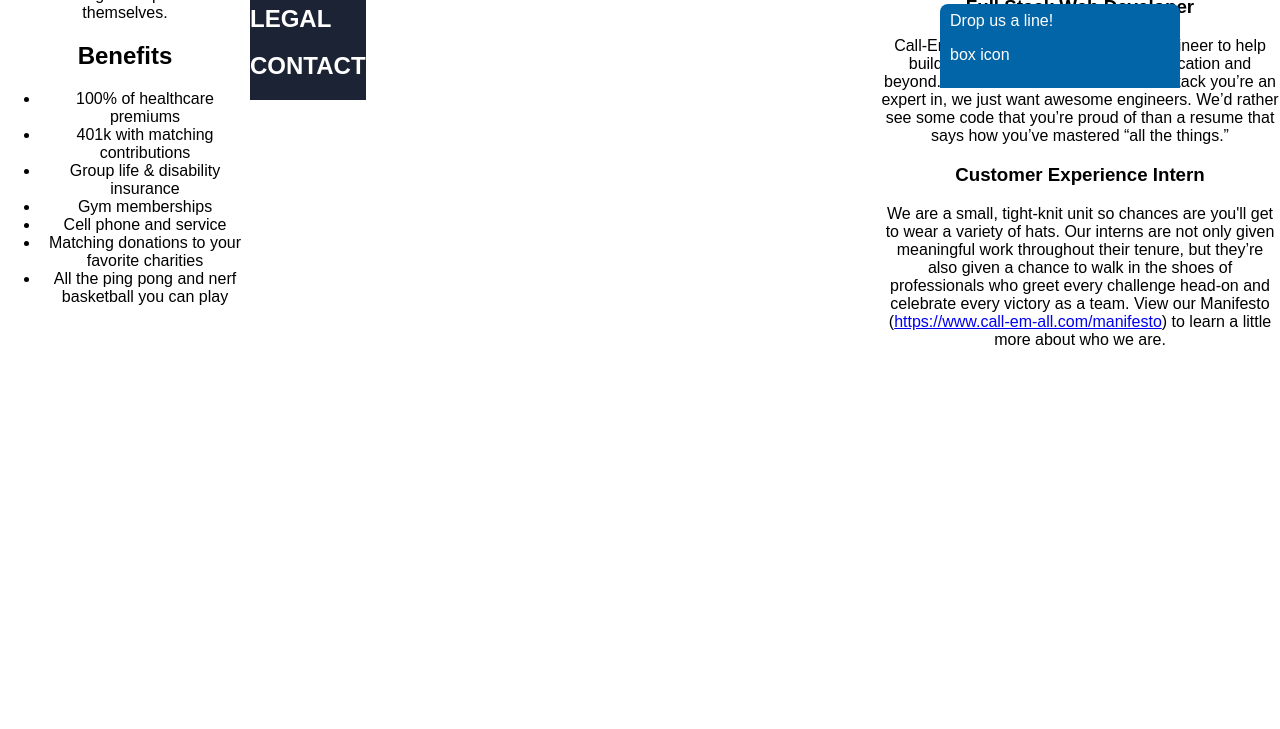
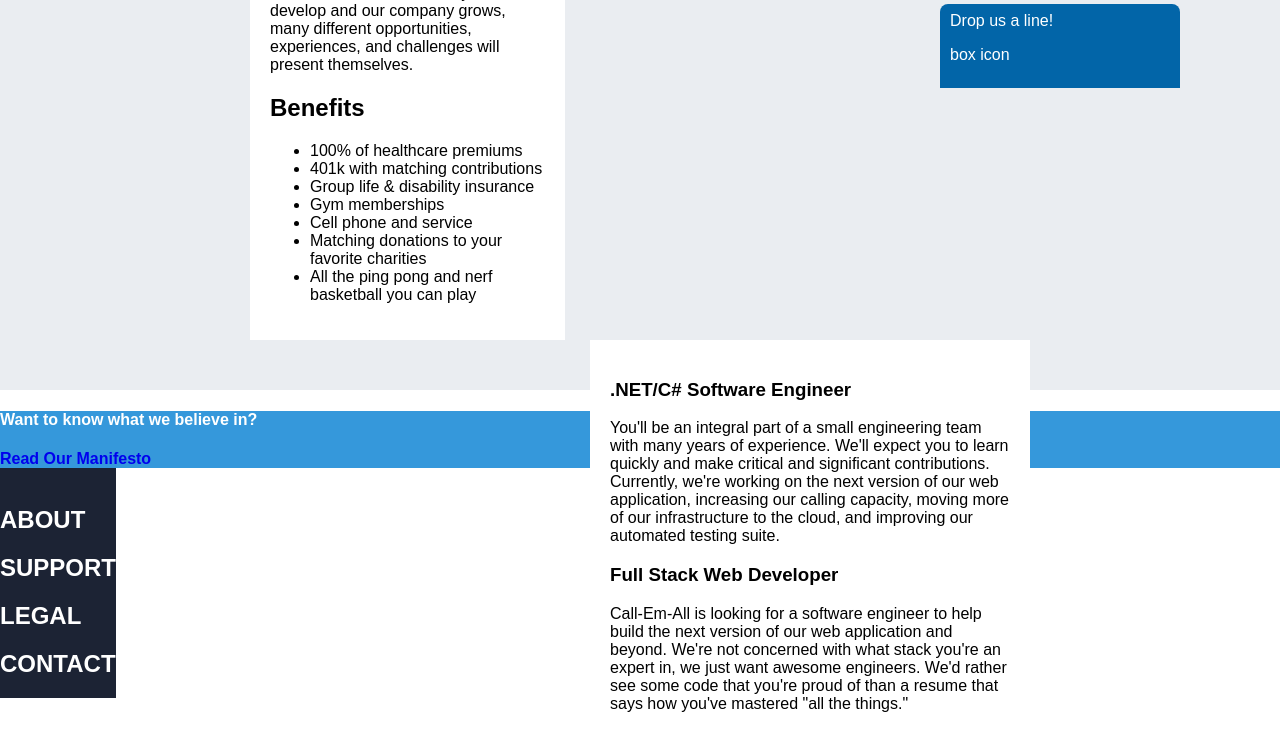
Before and after one commit to m2mathew/cea-job-listing, a plain HTML site: page index.html in a window 1280 px wide. Shown: the part 712-1441 px from the top of the page. Before the commit the page ends 1077 px from the top, so only its background shows below. Drawn offline with Linux system fonts and the light colour scheme.

Commit message:
Cleaning up formatting and adding text

```diff
--- a/index.html
+++ b/index.html
@@ -25,7 +25,7 @@
 
 	<header class"header">
 			<h1 class="header-title">Join Our Fabulous Team</h1>
-			<p class="header-text">We're a group of passionate people who believe in our product and like to have fun while we work. If this sounds like you, we'd love to have you on our team.</p>
+			<p class="header-text">We&#39;re a group of passionate people who believe in our product and like to have fun while we work. If this sounds like you, we&#39;d love to have you on our team.</p>
 			<div id="help-sidebar">HELP</div>
 	</header>
 
@@ -34,7 +34,7 @@
 			<div class="left-container">
 				<div class="culture">
 					<h2>Our Culture</h2>
-					<p>We are a small tight-knit team, so you'll get a chance to wear many hats and directly impact the direction and success of Call-Em-All. As your skills develop and our company grows, many different opportunities, experiences, and challenges will present themselves.</p>
+					<p>We are a small tight-knit team, so you&#39;ll get a chance to wear many hats and directly impact the direction and success of Call-Em-All. As your skills develop and our company grows, many different opportunities, experiences, and challenges will present themselves.</p>
 				</div>
 				<div class="benefits">
 					<h2>Benefits</h2>
@@ -52,15 +52,15 @@
 			<div class="right-container">
 				<div class="dot-net-engineer">
 				<h3>.NET/C# Software Engineer</h3>
-				<p>You'll be an integral part of a small engineering team with many years of experience. We'll expect you to learn quickly and make critical and significant contributions. Currently, we're working on the next version of our web application, increasing our calling capacity, moving more of our infrastructure to the cloud, and improving our automated testing suite.</p>
+				<p>You&#39;ll be an integral part of a small engineering team with many years of experience. We&#39;ll expect you to learn quickly and make critical and significant contributions. Currently, we&#39;re working on the next version of our web application, increasing our calling capacity, moving more of our infrastructure to the cloud, and improving our automated testing suite.</p>
 				</div>
 				<div class="front-end-developer">
 					<h3>Full Stack Web Developer</h3>
-					<p>Call-Em-All is looking for a software engineer to help build the next version of our web application and beyond. We’re not concerned with what stack you’re an expert in, we just want awesome engineers. We’d rather see some code that you’re proud of than a resume that says how you’ve mastered “all the things.”</p>
+					<p>Call-Em-All is looking for a software engineer to help build the next version of our web application and beyond. We&#39;re not concerned with what stack you&#39;re an expert in, we just want awesome engineers. We&#39;d rather see some code that you&#39;re proud of than a resume that says how you&#39;ve mastered &quot;all the things.&quot;</p>
 				</div>
 				<div class="cx-intern">
 					<h3>Customer Experience Intern</h3>
-					<p>We are a small, tight-knit unit so chances are you'll get to wear a variety of hats. Our interns are not only given meaningful work throughout their tenure, but they’re also given a chance to walk in the shoes of professionals who greet every challenge head-on and celebrate every victory as a team. View our Manifesto (<a href="https://www.call-em-all.com/manifesto">https://www.call-em-all.com/manifesto</a>) to learn a little more about who we are.</p>
+					<p>We are a small, tight-knit unit so chances are you&#39;ll get to wear a variety of hats. Our interns are not only given meaningful work throughout their tenure, but they&#39;re also given a chance to walk in the shoes of professionals who greet every challenge head-on and celebrate every victory as a team. View our Manifesto (<a href="https://www.call-em-all.com/manifesto">https://www.call-em-all.com/manifesto</a>) to learn a little more about who we are.</p>
 				</div>
 			</div>
 		</section>
--- a/styles/main.css
+++ b/styles/main.css
@@ -96,21 +96,28 @@ main {
 	display: block;
 	width: 100%;
 	background-color: #EAEDF1;
+}
+
+main .main-content {
 	text-align: center;
+	padding: 50px 250px;
 }
 
 main .main-content .left-container {
 	display: block;
-	width: 250px;
+	width: 275px;
 	background-color: #fff;
-	float: left;
+	padding: 20px;
+	text-align: left;
 }
 
 main .main-content .right-container {
-	display: block;
+	display: inline-block;
 	width: 400px;
 	background-color: #fff;
+	padding: 20px;
 	float: right;
+	text-align: left;
 }
 
 footer .footer {
```
